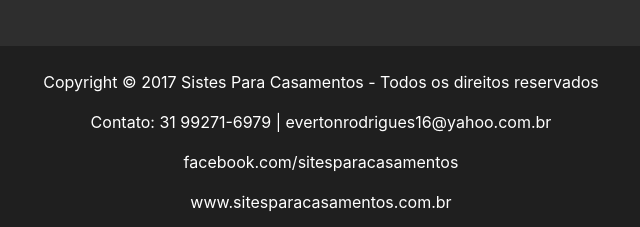
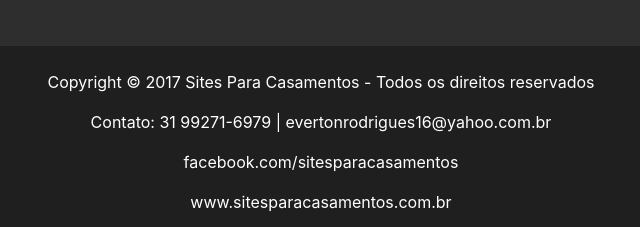
Before and after one commit to evertonrodrigues16/evertonrodrigues16.github.io, a plain HTML site: page agenda.html in a window 1280 px wide. Shown: the part 1014-1241 px from the top of the page, 319-959 px from the left. Drawn offline with nearby package versions, Linux system fonts and the light colour scheme; files that its build step writes are made by us from their sources.

Commit message:
concertado rodape

```diff
--- a/agenda.html
+++ b/agenda.html
@@ -146,7 +146,7 @@
                 <div class="content">
                     <div class="row justify-content-center">
                         <div class="col-8 text-center">
-                                <p>Copyright © 2017 Sistes Para Casamentos - Todos os direitos reservados</p>
+                            <p>Copyright © 2017 Sites Para Casamentos - Todos os direitos reservados</p>
                             <p>Contato: 31 99271-6979 | evertonrodrigues16@yahoo.com.br</p>
                             <p>facebook.com/sitesparacasamentos</p>
                             <p>www.sitesparacasamentos.com.br</p>
```
Also changed, not shown: blog.html (+1 -1 lines), cerimonia.html (+1 -1 lines), contribua.html (+1 -1 lines), dedicatoria.html (+1 -1 lines), lista-de-presentes.html (+1 -1 lines), making-off.html (+1 -1 lines), manual-dos-padrinhos.html (+1 -1 lines), nossa-historia.html (+1 -1 lines), single-agenda.html (+1 -1 lines), single.html (+1 -1 lines). Lines whose indentation alone changed are shown as unchanged.
